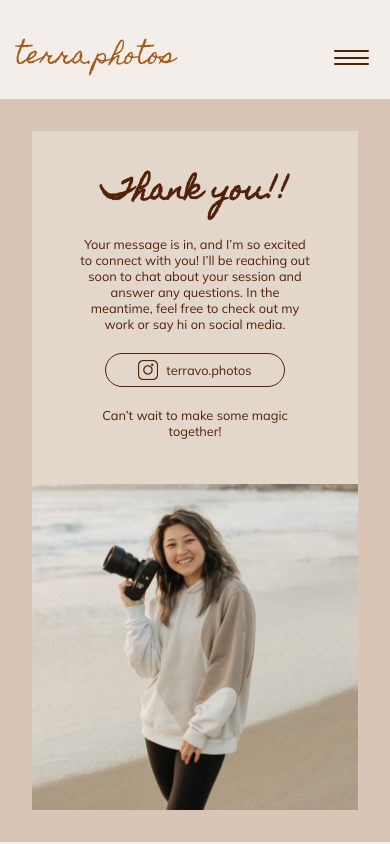
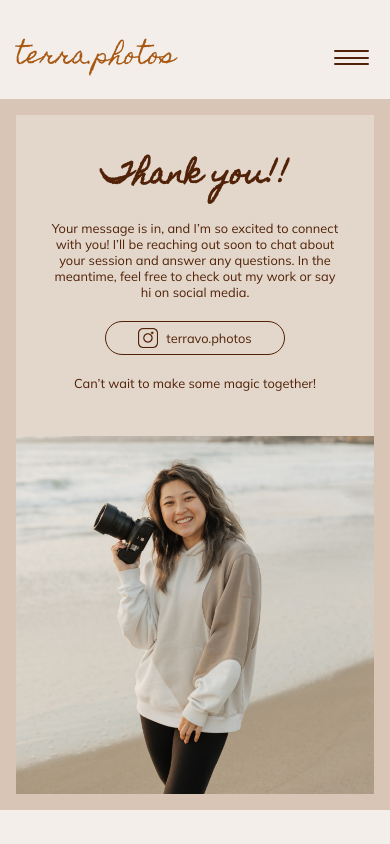
Before and after one commit to ThaoMinhVo/terraphotos, a React (Create React App) app: page /thanks in a window 390 px wide. Shown: the top 844 px of the page. Built offline with nearby package versions, Linux system fonts and the light colour scheme.

Commit message:
mobile styles for contact and thanks page

```diff
--- a/src/styles/contact.scss
+++ b/src/styles/contact.scss
@@ -89,7 +89,7 @@ textarea {
     flex-direction: column;
     align-items: center;
     &-bg {
-      padding: 3rem 2rem;
+      padding: 3rem 1rem;
     }
     &-left {
       border-radius: 0;
--- a/src/styles/thanks.scss
+++ b/src/styles/thanks.scss
@@ -110,6 +110,14 @@
 
 @media (max-width: var.$mobile) {
   // rules here apply to devices from 501px to 768px (inclusive)
+  .thanks {
+    &-bg {
+      padding: 1rem;
+    }
+    &-right {
+      padding: 2rem;
+    }
+  }
 }
 
 @media (max-width: var.$mobileXS) {
```
